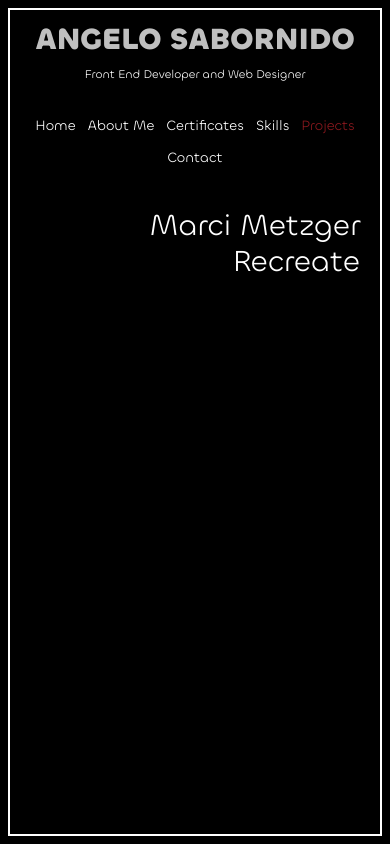
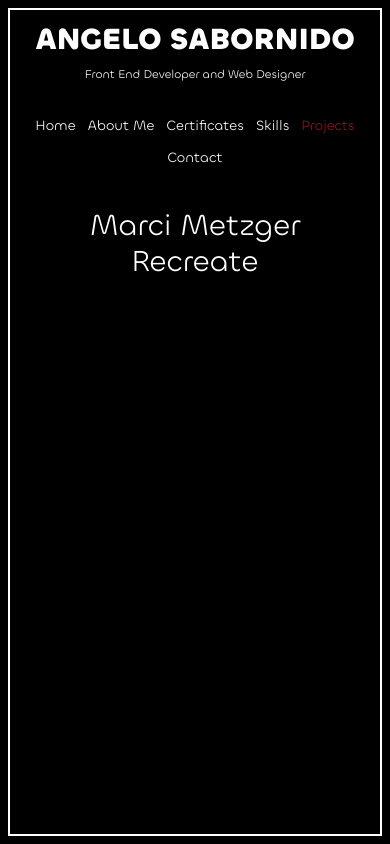
Before and after one commit to Gilooooo/Portfolio2025, a Next.js app: page / in a window 390 px wide. Both pictures are taken after a click on the button "Projects". Built offline with nearby package versions, Linux system fonts and the light colour scheme.

Commit message:
Fixed some bugs

```diff
--- a/src/_Components/Loading.jsx
+++ b/src/_Components/Loading.jsx
@@ -5,9 +5,13 @@ export default function LoadingWrapper({ children }) {
   const [isLoading, setIsLoading] = useState(true);
 
   useEffect(() => {
+    // Shorter delay for mobile devices
+    const isMobile = window.innerWidth < 768;
+    const delay = isMobile ? 500 : 1000;
+
     const timer = setTimeout(() => {
       setIsLoading(false);
-    }, 1000);
+    }, delay);
 
     return () => clearTimeout(timer);
   }, []);
--- a/src/_Components/Projects/Projects.jsx
+++ b/src/_Components/Projects/Projects.jsx
@@ -1,7 +1,67 @@
-export default function Projects(){
-    return(
-        <div className="fadein w-full h-full text-end">
-            <h1 className="lg:text-6xl md:text-4xl text-3xl">Marci Metzger Recreate</h1>
+import { use, useState } from "react";
+
+export default function Projects() {
+  const [modalAppear, setModalAppear] = useState(false);
+  const [appear, setAppear] = useState("");
+  const [index, setIndex] = useState(null);
+
+  const Projects = ["Marci Metzger Recreate"];
+  const ProjectQuote = [
+    "A complete redesign of the Marci Metzger website. I recreated the entire UI with a fresh, modern design approach—focusing on clean layouts, professional aesthetics, and improved user experience.",
+  ];
+  const ProjectUrl = ["https://marci-metzger-sooty.vercel.app"];
+
+  const openModal = (index) => {
+    setIndex(index);
+    setAppear(ProjectQuote[index]);
+    setModalAppear(true);
+  };
+
+  const closeModal = () => {
+    setModalAppear(false);
+    setAppear("");
+    setIndex(null);
+  };
+
+  return (
+    <div className="fadein w-full h-full text-end">
+      {Projects.map((label, key) => (
+        <div key={key}>
+          <button
+            className="lg:text-6xl md:text-4xl text-3xl"
+            onClick={() => {
+              openModal(key);
+              console.log(label);
+            }}
+          >
+            {label}
+          </button>
         </div>
-    )
+      ))}
+      {/* Modal */}
+      {modalAppear && (
+        <div
+          className="text-black fixed inset-0 bg-black/75 flex items-center justify-center z-50"
+          onClick={closeModal}
+        >
+          <div className="relative lg:max-w-4xl max-w-xl max-h-full p-4 flex flex-col justify-center items-center gap-2 bg-white rounded-2xl">
+            <p className="text-center pt-9">{appear}</p>
+            <a
+              className="bg-[#b8b8b8] py-1 px-3 text-center max-w-fit rounded-[6px] shine mb-4"
+              href={ProjectUrl[index]}
+            >
+              Try now
+            </a>
+            <button
+              className="absolute top-4 right-4 text-white text-xs
+              bg-gray-500/50 rounded-full w-5 h-5 flex items-center
+              justify-center hover:bg-gray-500/75"
+            >
+              X
+            </button>
+          </div>
+        </div>
+      )}
+    </div>
+  );
 }
```
